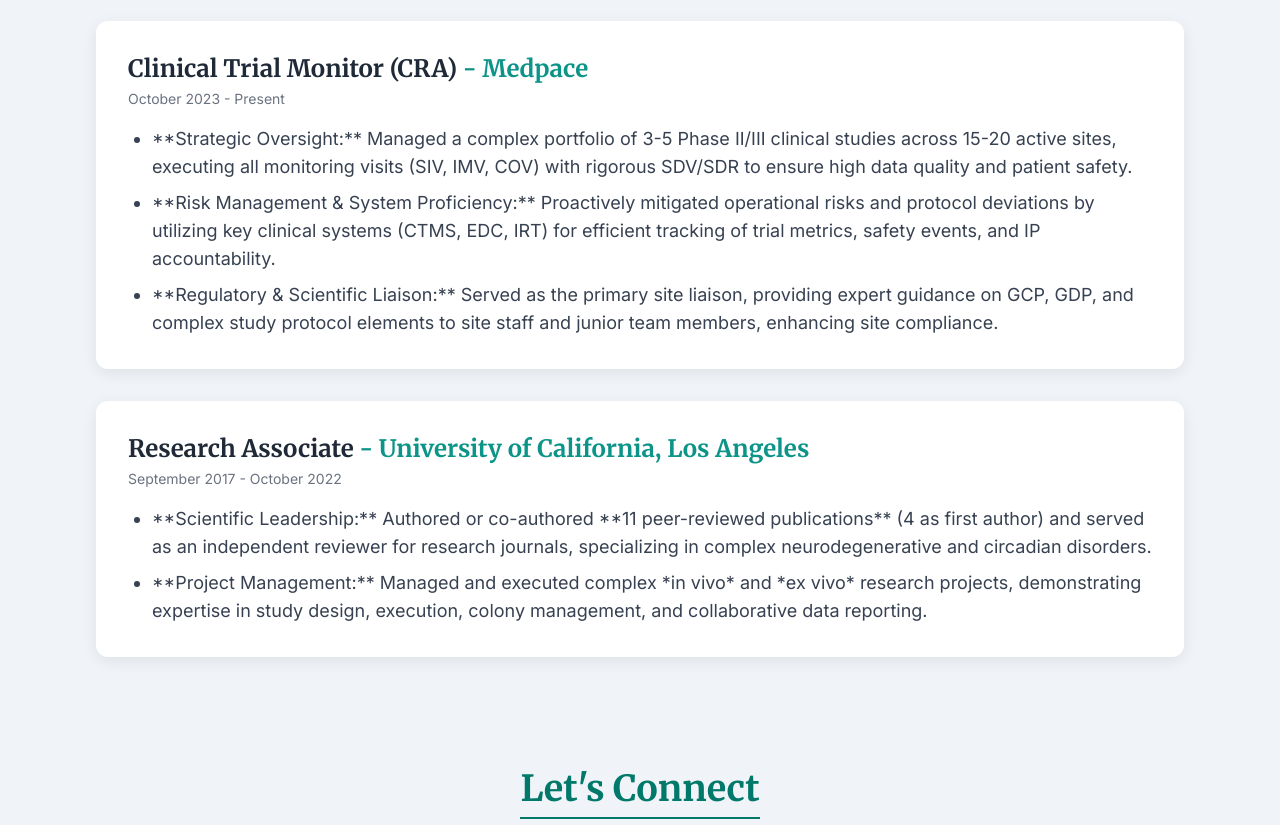
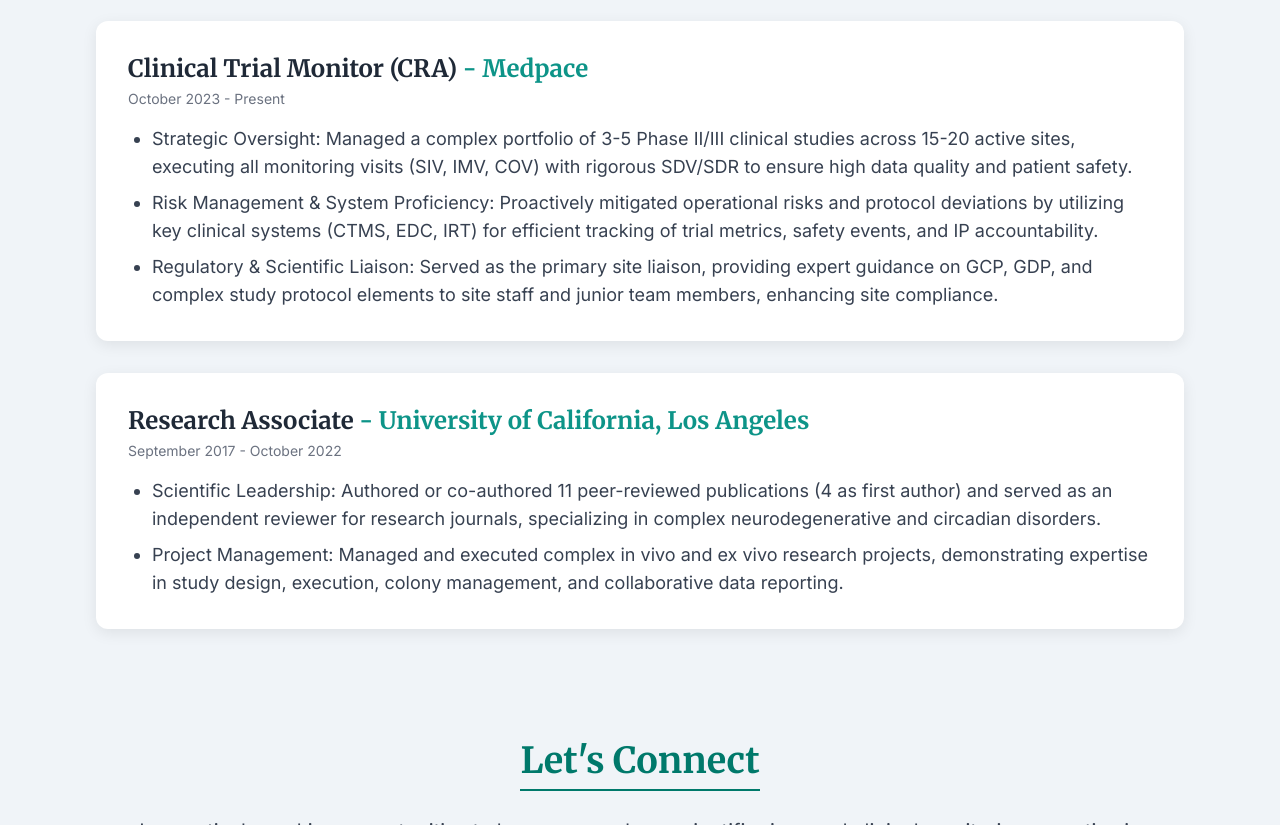
Before and after one commit to hueibinwang/hueibin-portfolio, a plain HTML site: page index.html in a window 1280 px wide. Shown: the part 1174-1999 px from the top of the page. Drawn offline with nearby package versions, Linux system fonts and the light colour scheme.

Commit message:
Remove * from the content

```diff
--- a/index.html
+++ b/index.html
@@ -108,7 +108,7 @@
             <h2 class="text-4xl font-bold section-title">Professional Overview</h2>
             <div class="card p-8">
                 <p class="text-lg text-gray-700 leading-relaxed">
-                    Highly analytical Clinical Research Professional (CRA) with a **PhD in Molecular Physiology, Biochemistry, and Neurobiology**. I leverage deep scientific expertise to ensure protocol compliance and data integrity in complex Phase II/III trials, primarily in **Immunology, Cardiovascular, and Neurodegenerative Diseases**. My transition from academia is founded on proven ability to manage complex projects, drive data quality through rigorous documentation, and provide strategic input on essential study documents.
+                    Highly analytical Clinical Research Professional (CRA) with a PhD in Molecular Physiology and Neurobiology. I leverage deep scientific expertise to ensure protocol compliance and data integrity in complex Phase II/III trials, primarily in Immunology, Cardiovascular, and Neurodegenerative Diseases. My transition from academia is founded on proven ability to manage complex projects, drive data quality through rigorous documentation, and provide strategic input on essential study documents.
                 </p>
             </div>
         </section>
@@ -142,9 +142,9 @@
                 <h3 class="text-2xl font-bold text-gray-800">Clinical Trial Monitor (CRA) <span class="text-teal-600">- Medpace</span></h3>
                 <p class="text-gray-500 text-sm mt-1">October 2023 - Present</p>
                 <ul class="list-disc ml-6 mt-4 space-y-2 text-lg text-gray-700">
-                    <li>**Strategic Oversight:** Managed a complex portfolio of 3-5 Phase II/III clinical studies across 15-20 active sites, executing all monitoring visits (SIV, IMV, COV) with rigorous SDV/SDR to ensure high data quality and patient safety.</li>
-                    <li>**Risk Management & System Proficiency:** Proactively mitigated operational risks and protocol deviations by utilizing key clinical systems (CTMS, EDC, IRT) for efficient tracking of trial metrics, safety events, and IP accountability.</li>
-                    <li>**Regulatory & Scientific Liaison:** Served as the primary site liaison, providing expert guidance on GCP, GDP, and complex study protocol elements to site staff and junior team members, enhancing site compliance.</li>
+                    <li>Strategic Oversight: Managed a complex portfolio of 3-5 Phase II/III clinical studies across 15-20 active sites, executing all monitoring visits (SIV, IMV, COV) with rigorous SDV/SDR to ensure high data quality and patient safety.</li>
+                    <li>Risk Management & System Proficiency: Proactively mitigated operational risks and protocol deviations by utilizing key clinical systems (CTMS, EDC, IRT) for efficient tracking of trial metrics, safety events, and IP accountability.</li>
+                    <li>Regulatory & Scientific Liaison: Served as the primary site liaison, providing expert guidance on GCP, GDP, and complex study protocol elements to site staff and junior team members, enhancing site compliance.</li>
                 </ul>
             </div>
 
@@ -152,8 +152,8 @@
                 <h3 class="text-2xl font-bold text-gray-800">Research Associate <span class="text-teal-600">- University of California, Los Angeles</span></h3>
                 <p class="text-gray-500 text-sm mt-1">September 2017 - October 2022</p>
                 <ul class="list-disc ml-6 mt-4 space-y-2 text-lg text-gray-700">
-                    <li>**Scientific Leadership:** Authored or co-authored **11 peer-reviewed publications** (4 as first author) and served as an independent reviewer for research journals, specializing in complex neurodegenerative and circadian disorders.</li>
-                    <li>**Project Management:** Managed and executed complex *in vivo* and *ex vivo* research projects, demonstrating expertise in study design, execution, colony management, and collaborative data reporting.</li>
+                    <li>Scientific Leadership: Authored or co-authored 11 peer-reviewed publications (4 as first author) and served as an independent reviewer for research journals, specializing in complex neurodegenerative and circadian disorders.</li>
+                    <li>Project Management: Managed and executed complex in vivo and ex vivo research projects, demonstrating expertise in study design, execution, colony management, and collaborative data reporting.</li>
                 </ul>
             </div>
         </section>
```
